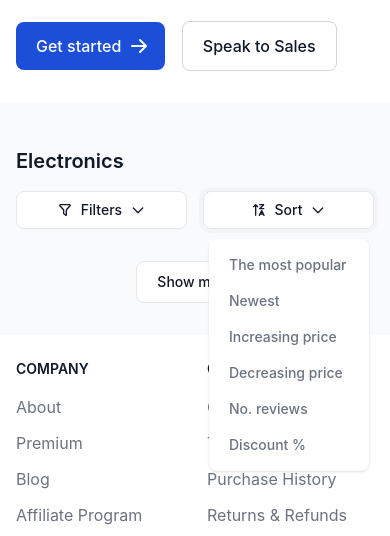
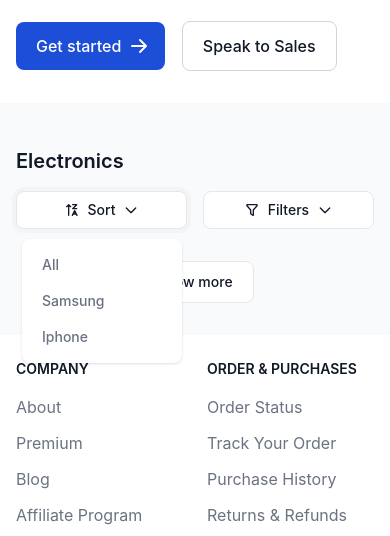
Before and after one commit to minh-dev1801/phone_shop, a website with bundled scripts: page customer/view/index.html in a window 390 px wide. Both pictures are taken after a click on the button "Sort". Shown: the part 283-819 px from the top of the page. Built offline with nearby package versions, Linux system fonts and the light colour scheme; no server answers.

Commit message:
Create product filter feature for Samsung and iPhone

```diff
--- a/customer/controller/productManagement.js
+++ b/customer/controller/productManagement.js
@@ -1,8 +1,11 @@
 import { getDataProduct } from "../services/fetchProductApi.js";
+
+let products = [];
+let cart = [];
 
 const init = async () => {
   try {
-    const products = await getDataProduct();
+    products = await getDataProduct();
     renderProduct(products);
   } catch (error) {
     console.error("Lỗi khi khởi tạo:", error);
@@ -106,3 +109,20 @@ const renderProduct = (products) => {
 
   document.getElementById("productContent").innerHTML = htmlContent;
 };
+
+//Xử lý filter type product
+document.getElementById("sortDropdownButton1").onclick = () => {
+  const dropdown = document.getElementById("dropdownSort1");
+  const dropdownItems = document.querySelectorAll("#dropdownSort1 a");
+
+  dropdownItems.forEach((item) => {
+    item.onclick = (e) => {
+      e.preventDefault();
+      const selectedValue = item.textContent.trim();
+      const filteredProducts = products.filter(
+        (product) => product.type.toLowerCase() === selectedValue.toLowerCase()
+      );
+      renderProduct(filteredProducts.length > 0 ? filteredProducts : products);
+    };
+  });
+};
--- a/customer/view/index.html
+++ b/customer/view/index.html
@@ -170,48 +170,10 @@
               Electronics
             </h2>
           </div>
+
+
+
           <div class="flex items-center space-x-4">
-            <button
-              data-modal-toggle="filterModal"
-              data-modal-target="filterModal"
-              type="button"
-              class="flex w-full items-center justify-center rounded-lg border border-gray-200 bg-white px-3 py-2 text-sm font-medium text-gray-900 hover:bg-gray-100 hover:text-primary-700 focus:z-10 focus:outline-none focus:ring-4 focus:ring-gray-100 dark:border-gray-600 dark:bg-gray-800 dark:text-gray-400 dark:hover:bg-gray-700 dark:hover:text-white dark:focus:ring-gray-700 sm:w-auto"
-            >
-              <svg
-                class="-ms-0.5 me-2 h-4 w-4"
-                aria-hidden="true"
-                xmlns="http://www.w3.org/2000/svg"
-                width="24"
-                height="24"
-                fill="none"
-                viewBox="0 0 24 24"
-              >
-                <path
-                  stroke="currentColor"
-                  stroke-linecap="round"
-                  stroke-width="2"
-                  d="M18.796 4H5.204a1 1 0 0 0-.753 1.659l5.302 6.058a1 1 0 0 1 .247.659v4.874a.5.5 0 0 0 .2.4l3 2.25a.5.5 0 0 0 .8-.4v-7.124a1 1 0 0 1 .247-.659l5.302-6.059c.566-.646.106-1.658-.753-1.658Z"
-                />
-              </svg>
-              Filters
-              <svg
-                class="-me-0.5 ms-2 h-4 w-4"
-                aria-hidden="true"
-                xmlns="http://www.w3.org/2000/svg"
-                width="24"
-                height="24"
-                fill="none"
-                viewBox="0 0 24 24"
-              >
-                <path
-                  stroke="currentColor"
-                  stroke-linecap="round"
-                  stroke-linejoin="round"
-                  stroke-width="2"
-                  d="m19 9-7 7-7-7"
-                />
-              </svg>
-            </button>
             <button
               id="sortDropdownButton1"
               data-dropdown-toggle="dropdownSort1"
@@ -254,6 +216,9 @@
                 />
               </svg>
             </button>
+
+
+
             <div
               id="dropdownSort1"
               class="z-50 hidden w-40 divide-y divide-gray-100 rounded-lg bg-white shadow dark:bg-gray-700"
@@ -263,12 +228,12 @@
                 class="p-2 text-left text-sm font-medium text-gray-500 dark:text-gray-400"
                 aria-labelledby="sortDropdownButton"
               >
-                <li>
+               <li>
                   <a
                     href="#"
                     class="group inline-flex w-full items-center rounded-md px-3 py-2 text-sm text-gray-500 hover:bg-gray-100 hover:text-gray-900 dark:text-gray-400 dark:hover:bg-gray-600 dark:hover:text-white"
                   >
-                    The most popular
+                    All
                   </a>
                 </li>
                 <li>
@@ -276,7 +241,7 @@
                     href="#"
                     class="group inline-flex w-full items-center rounded-md px-3 py-2 text-sm text-gray-500 hover:bg-gray-100 hover:text-gray-900 dark:text-gray-400 dark:hover:bg-gray-600 dark:hover:text-white"
                   >
-                    Newest
+                    Samsung
                   </a>
                 </li>
                 <li>
@@ -284,35 +249,53 @@
                     href="#"
                     class="group inline-flex w-full items-center rounded-md px-3 py-2 text-sm text-gray-500 hover:bg-gray-100 hover:text-gray-900 dark:text-gray-400 dark:hover:bg-gray-600 dark:hover:text-white"
                   >
-                    Increasing price
-                  </a>
-                </li>
-                <li>
-                  <a
-                    href="#"
-                    class="group inline-flex w-full items-center rounded-md px-3 py-2 text-sm text-gray-500 hover:bg-gray-100 hover:text-gray-900 dark:text-gray-400 dark:hover:bg-gray-600 dark:hover:text-white"
-                  >
-                    Decreasing price
-                  </a>
-                </li>
-                <li>
-                  <a
-                    href="#"
-                    class="group inline-flex w-full items-center rounded-md px-3 py-2 text-sm text-gray-500 hover:bg-gray-100 hover:text-gray-900 dark:text-gray-400 dark:hover:bg-gray-600 dark:hover:text-white"
-                  >
-                    No. reviews
-                  </a>
-                </li>
-                <li>
-                  <a
-                    href="#"
-                    class="group inline-flex w-full items-center rounded-md px-3 py-2 text-sm text-gray-500 hover:bg-gray-100 hover:text-gray-900 dark:text-gray-400 dark:hover:bg-gray-600 dark:hover:text-white"
-                  >
-                    Discount %
+                    Iphone
                   </a>
                 </li>
               </ul>
             </div>
+
+            <button
+              data-modal-toggle="filterModal"
+              data-modal-target="filterModal"
+              type="button"
+              class="flex w-full items-center justify-center rounded-lg border border-gray-200 bg-white px-3 py-2 text-sm font-medium text-gray-900 hover:bg-gray-100 hover:text-primary-700 focus:z-10 focus:outline-none focus:ring-4 focus:ring-gray-100 dark:border-gray-600 dark:bg-gray-800 dark:text-gray-400 dark:hover:bg-gray-700 dark:hover:text-white dark:focus:ring-gray-700 sm:w-auto"
+            >
+              <svg
+                class="-ms-0.5 me-2 h-4 w-4"
+                aria-hidden="true"
+                xmlns="http://www.w3.org/2000/svg"
+                width="24"
+                height="24"
+                fill="none"
+                viewBox="0 0 24 24"
+              >
+                <path
+                  stroke="currentColor"
+                  stroke-linecap="round"
+                  stroke-width="2"
+                  d="M18.796 4H5.204a1 1 0 0 0-.753 1.659l5.302 6.058a1 1 0 0 1 .247.659v4.874a.5.5 0 0 0 .2.4l3 2.25a.5.5 0 0 0 .8-.4v-7.124a1 1 0 0 1 .247-.659l5.302-6.059c.566-.646.106-1.658-.753-1.658Z"
+                />
+              </svg>
+              Filters
+              <svg
+                class="-me-0.5 ms-2 h-4 w-4"
+                aria-hidden="true"
+                xmlns="http://www.w3.org/2000/svg"
+                width="24"
+                height="24"
+                fill="none"
+                viewBox="0 0 24 24"
+              >
+                <path
+                  stroke="currentColor"
+                  stroke-linecap="round"
+                  stroke-linejoin="round"
+                  stroke-width="2"
+                  d="m19 9-7 7-7-7"
+                />
+              </svg>
+            </button>
           </div>
         </div>
         <div
```
